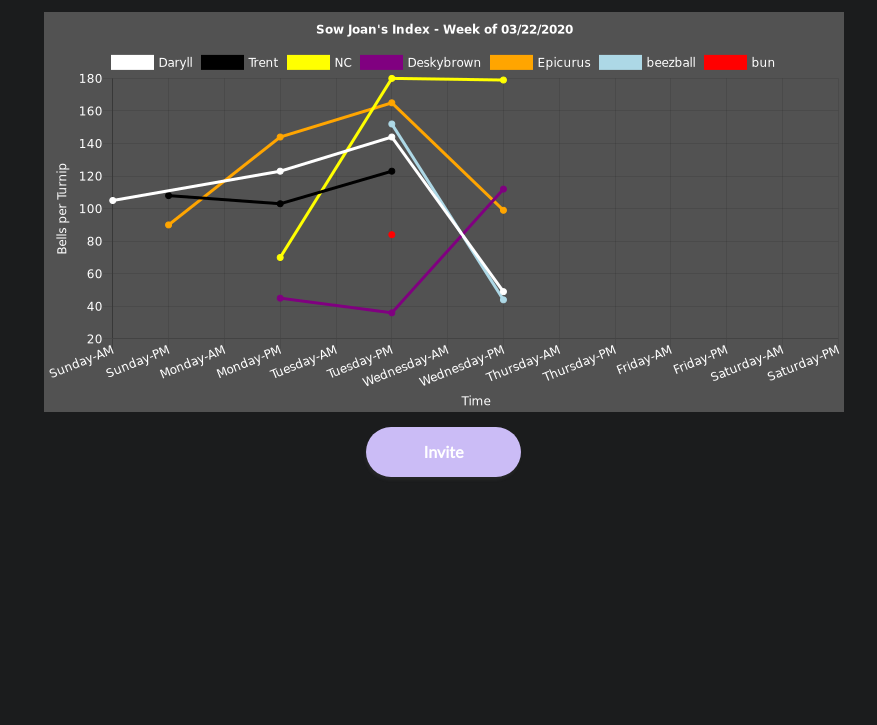
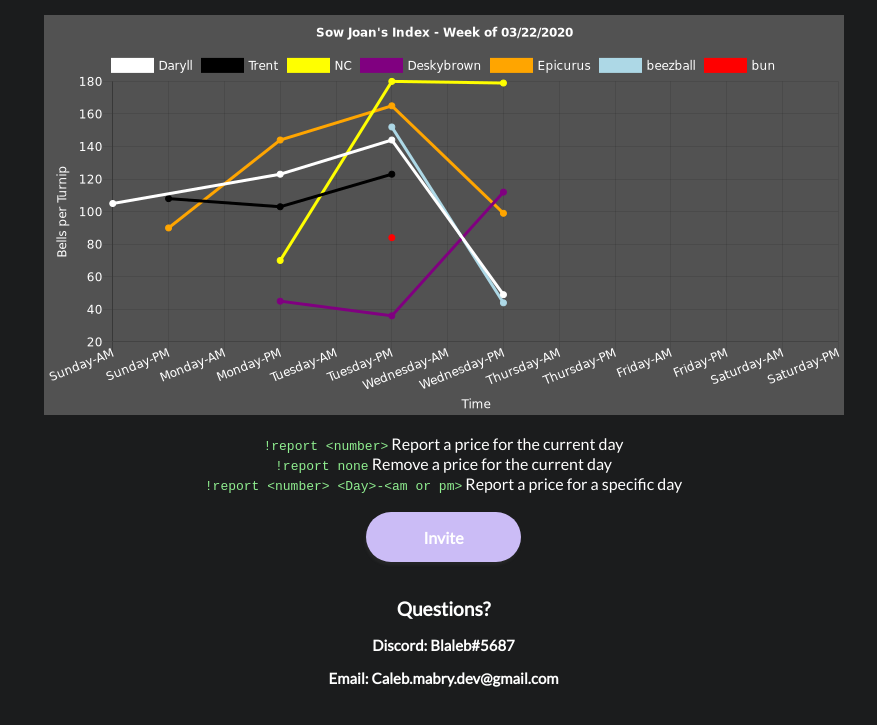
Before and after one commit to caleb-mabry/AutonomousAnimalDocumentation, a plain HTML site: page index.html in a window 1280 px wide. Shown: the part 431-1156 px from the top of the page, without its empty margins (192-1069 px from the left). Before the commit the page ends 1006 px from the top, so only its background shows below. Drawn offline with Linux system fonts and the light colour scheme.

Commit message:
Added more information to make it easier to understand how to use

```diff
--- a/index.html
+++ b/index.html
@@ -21,20 +21,38 @@
         </header>
         <hr>
         <section id="botInformation">
-            <p id="botDescription">A bot that tracks the prices of turnips in all of your friends villages throughout the week. Sell when the prices are high and buy when the prices are low.
+            <p id="botDescription">A bot that tracks the prices of turnips in all of your friends villages throughout
+                the week. Sell when the prices are high and buy when the prices are low.
             </p>
         </section>
     </div>
     <div class="grid__stats">
         <img src="./img/ExampleGraph.png" alt="An example graph of the output of the bot" id="stats__image">
     </div>
+    <div class="grid__code">
+        <div class="command">
+            <code>!report &lt;number&gt;</code><p> Report a price for the current day</p>
+        </div>
+        <div class="command">
+            <code>!report none</code><p> Remove a price for the current day</p>
+        </div>
+        <div class="command">
+            <code>!report &lt;number&gt; &lt;Day&gt;-&lt;am or pm&gt;</code><p> Report a price for a specific day</p>
+        </div>
+    </div>
 
 
     <nav class="grid__links">
-        <nav class="grid__links">
-            <a href="https://discordapp.com/oauth2/authorize?&client_id=691489869800931440&scope=bot&permissions=44032" class="icon btn btn-4">Invite</a>
-        </nav>
+            <a href="https://discordapp.com/oauth2/authorize?&client_id=691489869800931440&scope=bot&permissions=44032"
+                class="icon btn btn-4">Invite
+            </a>
+
     </nav>
+    <footer>
+        <h2>Questions?</h2>
+        <h3>Discord: Blaleb#5687</h3>
+        <h3>Email: Caleb.mabry.dev@gmail.com</h3>
+    </footer>
 </body>
 
 </html>
--- a/main.css
+++ b/main.css
@@ -10,10 +10,30 @@ body {
     margin: auto;
     grid-row-gap: 2%;
     grid-template-columns: 33% 33% 33%;
-    grid-template-rows: auto auto auto;
-    grid-template-areas: "bot info info" "stats stats stats" "links links links";
+    grid-template-rows: auto auto auto auto auto;
+    grid-template-areas: "bot info info"
+     "stats stats stats"
+     "code code code"
+    "links links links"
+    "footer footer footer";
+}
+.grid__code {
+    grid-area: code;
+    width: 100%;
+    color: white;
+    text-align: center;
 }
 
+
+.command code{
+color: lightgreen;
+}
+.command p {
+    display: inline;
+}
+footer {
+    text-align: center;
+}
 .grid__bot {
     border-right: 2px solid white;
     padding: 2%;
@@ -88,7 +108,10 @@ a img {
     background: #cbbcf6;
     transition: all 0.16s ease-in;
 }
-
+footer {
+    grid-area: footer;
+    font-size: 1vw;
+}
 .btn-4:hover {
     background: none;
     color: #464646;
@@ -103,12 +126,14 @@ a img {
 @media screen and (max-width: 700px) {
     body {
         grid-row-gap: 0;
-        grid-template-rows: 1fr auto auto auto;
+        grid-template-rows: 1fr auto auto auto auto;
         grid-template-areas:
         "bot bot bot"
         "info info info"
         "stats stats stats"
-        "links links links";
+        "code code code"
+        "links links links"
+        "footer footer footer";
         text-align: center;
     }
     .grid__links {
@@ -126,7 +151,7 @@ a img {
     }
     .btn {
         width: 100%;
-        height: auto;
+        height: 30px;
     }
 
 .btn-4 {
```
